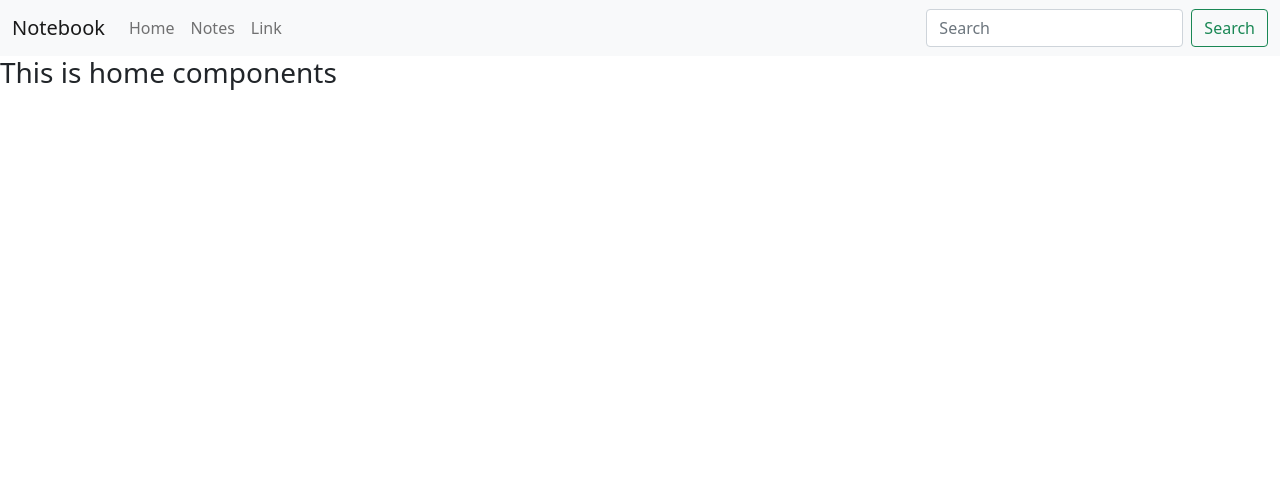
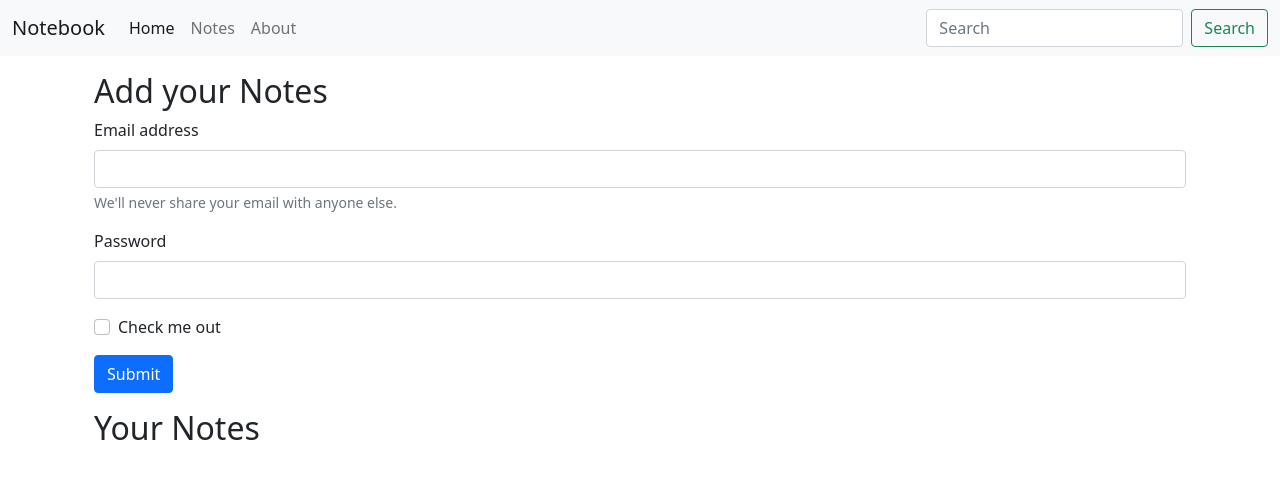
Before and after one commit to PranitPatil03/MERN-Projects, a React (Create React App) app in the folder inotebook/frontend/notebook/: page / in a window 1280 px wide. Shown: the top 478 px of the page. Built offline with nearby package versions, Linux system fonts and the light colour scheme.

Commit message:
Error Sloved & Context API completed

```diff
--- a/inotebook/frontend/notebook/src/App.js
+++ b/inotebook/frontend/notebook/src/App.js
@@ -2,18 +2,23 @@
 import { Home } from './components/Home';
 import { About } from './components/About';
 import Navbar from './components/Navbar';
-import { BrowserRouter as Router, Route, Routes } from  'react-router-dom'
+import { BrowserRouter as Router, Route, Routes } from 'react-router-dom'
+import NoteState from './context/notes/NoteState';
 
 function App() {
   return (
     <>
-    <Navbar/>
-    <Router>
-    <Routes>
-          <Route exact path="/" element={<Home/>}/>
-          <Route exact path="/about" element={<About/>}/>
-        </Routes>
-    </Router>
+      <NoteState>
+        <Router>
+          <Navbar />
+          <div className="container">
+            <Routes>
+              <Route exact path="/" element={<Home />} />
+              <Route exact path="/about" element={<About />} />
+            </Routes>
+          </div>
+        </Router>
+      </NoteState>
     </>
   );
 }
--- a/inotebook/frontend/notebook/src/components/About.js
+++ b/inotebook/frontend/notebook/src/components/About.js
@@ -1,9 +1,10 @@
 import React from 'react'
+
 
 export const About = () => {
   return (
     <div>
-    <h4>This is About components</h4>
+    This is about page
     </div>
   )
 }
--- a/inotebook/frontend/notebook/src/components/Home.js
+++ b/inotebook/frontend/notebook/src/components/Home.js
@@ -3,7 +3,28 @@
 export const Home = () => {
   return (
     <div>
-        <h3>This is home components</h3>
+      <div className="container my-3">
+        <h2>Add your Notes</h2>
+        <form>
+          <div className="mb-3">
+            <label for="exampleInputEmail1" className="form-label">Email address</label>
+            <input type="email" className="form-control" id="exampleInputEmail1" aria-describedby="emailHelp" />
+            <div id="emailHelp" className="form-text">We'll never share your email with anyone else.</div>
+          </div>
+          <div className="mb-3">
+            <label for="exampleInputPassword1" className="form-label">Password</label>
+            <input type="password" className="form-control" id="exampleInputPassword1" />
+          </div>
+          <div className="mb-3 form-check">
+            <input type="checkbox" className="form-check-input" id="exampleCheck1" />
+            <label className="form-check-label" for="exampleCheck1">Check me out</label>
+          </div>
+          <button type="submit" className="btn btn-primary">Submit</button>
+        </form>
+      </div>
+      <div className="container">
+        <h2>Your Notes</h2>
+      </div>
     </div>
   )
 }
--- a/inotebook/frontend/notebook/src/components/Navbar.js
+++ b/inotebook/frontend/notebook/src/components/Navbar.js
@@ -1,29 +1,38 @@
-import React from 'react'
+import React,{useEffect} from 'react'
+import { Link,useLocation } from 'react-router-dom';
 
 export default function Navbar() {
+
+    let location = useLocation();
+
+    useEffect(() => {
+        console.log(location.pathname)
+    }, [location]);
+
+
     return (
         <>
-            <nav class="navbar navbar-expand-lg navbar-light bg-light">
-                <div class="container-fluid">
-                    <a class="navbar-brand" href="/">Notebook</a>
-                    <button class="navbar-toggler" type="button" data-bs-toggle="collapse" data-bs-target="#navbarSupportedContent" aria-controls="navbarSupportedContent" aria-expanded="false" aria-label="Toggle navigation">
-                        <span class="navbar-toggler-icon"></span>
+            <nav className="navbar navbar-expand-lg navbar-light bg-light">
+                <div className="container-fluid">
+                    <Link className="navbar-brand" to="/">Notebook</Link>
+                    <button className="navbar-toggler" type="button" data-bs-toggle="collapse" data-bs-target="#navbarSupportedContent" aria-controls="navbarSupportedContent" aria-expanded="false" aria-label="Toggle navigation">
+                        <span className="navbar-toggler-icon"></span>
                     </button>
-                    <div class="collapse navbar-collapse" id="navbarSupportedContent">
-                        <ul class="navbar-nav me-auto mb-2 mb-lg-0">
-                            <li class="nav-item">
-                                <a class="nav-link" aria-current="page" href="/">Home</a>
+                    <div className="collapse navbar-collapse" id="navbarSupportedContent">
+                        <ul className="navbar-nav me-auto mb-2 mb-lg-0">
+                            <li className="nav-item">
+                                <Link className={`nav-link ${location.pathname==="/" ? "active":""}`} aria-current="page" to="/">Home</Link>
                             </li>
-                            <li class="nav-item">
-                                <a class="nav-link" aria-current="page" href="/">Notes</a>
+                            <li className="nav-item">
+                                <Link className={`nav-link ${location.pathname==="/notes" ? "active":""}`} aria-current="page" to="/notes">Notes</Link>
                             </li>
-                            <li class="nav-item">
-                                <a class="nav-link" href="/">Link</a>
+                            <li className="nav-item">
+                                <Link className={`nav-link ${location.pathname==="/about" ? "active":""}`} to="/about">About</Link>
                             </li>
                         </ul>
-                        <form class="d-flex">
-                            <input class="form-control me-2" type="search" placeholder="Search" aria-label="Search" />
-                            <button class="btn btn-outline-success" type="submit">Search</button>
+                        <form className="d-flex">
+                            <input className="form-control me-2" type="search" placeholder="Search" aria-label="Search" />
+                            <button className="btn btn-outline-success" type="submit">Search</button>
                         </form>
                     </div>
                 </div>
--- /dev/null
+++ b/inotebook/frontend/notebook/src/context/notes/NoteContext.js
@@ -0,0 +1,5 @@
+import { createContext } from "react";
+
+const noteContext=createContext()
+
+export default noteContext
--- /dev/null
+++ b/inotebook/frontend/notebook/src/context/notes/NoteState.js
@@ -0,0 +1,13 @@
+/* eslint-disable react/jsx-pascal-case */
+import NoteContext from './NoteContext'
+
+const NoteState=(props)=>{
+
+    return(
+        <NoteContext.Provider value={{}}>
+        {props.children}
+        </NoteContext.Provider>
+    )
+}
+
+export default NoteState
```
Also changed, not shown: 1 other file (tests, documents, lock files or other folders).
